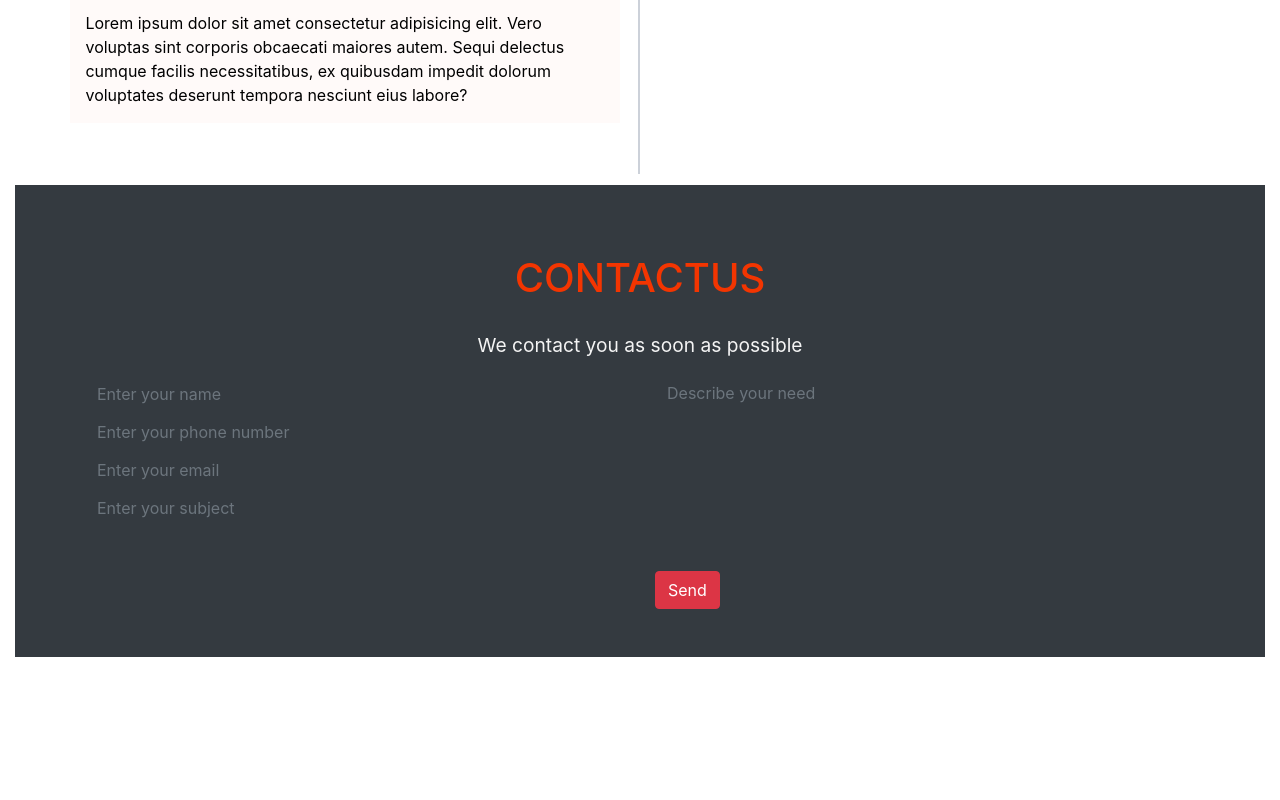
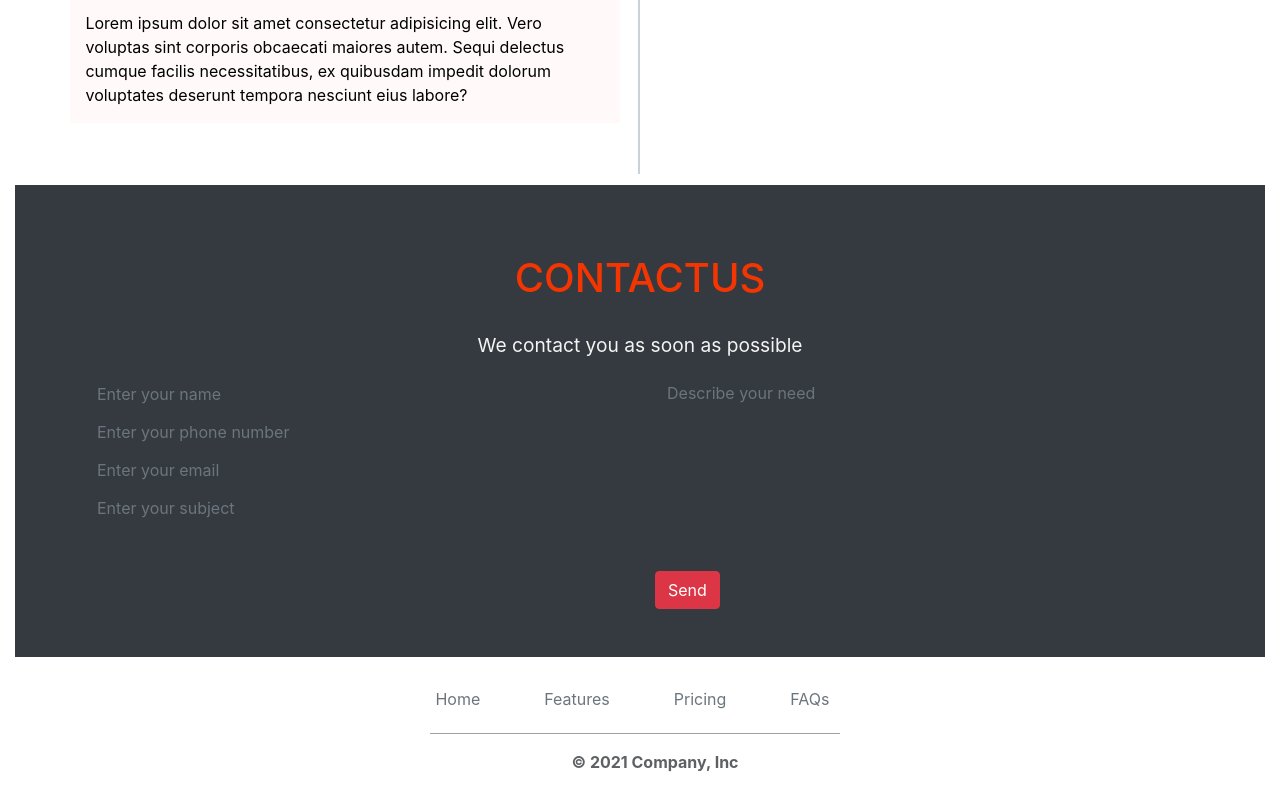
Before and after one commit to SamirAsrafov/portfolio, a React (Create React App) app: page / in a window 1280 px wide. Shown: the part 2432-3232 px from the top of the page. Before the commit the page ends 3089 px from the top, so only its background shows below. Built offline with nearby package versions, Linux system fonts and the light colour scheme.

Commit message:
Sonuncu komponent Footer yaradildi

```diff
--- a/src/App.css
+++ b/src/App.css
@@ -350,3 +350,28 @@ box-shadow: 0 2rem 5rem -3.5rem rgba(0,0,0,0.15);
 .contact-btn{
   margin: 1rem 0 0 0;
 }
+/* footer */
+.footer{
+  display: flex;
+  flex-direction: column;
+  justify-content: center;
+  align-items: center;
+  margin: 15px 10px 10px 0;
+  }
+  .footer ul{
+      display: flex;
+      list-style-type: none;
+      gap: 4rem;
+      cursor: pointer;
+      color: #6c757d;
+      padding: 15px 10px 22px 5px;
+      border-bottom: 1px solid rgb(163, 160, 160);
+  }
+  .footer p{
+      font-weight: bold;
+      padding-left: 40px;
+      color: #5e6164;
+  }
+  .footer ul li:hover{
+    color: var(--primary-hover-red);
+  }
--- a/src/App.js
+++ b/src/App.js
@@ -11,6 +11,7 @@ import AboutMe from './components/AboutMe';
 import Services from './components/Services';
 import Experience from './components/Experience';
 import ContactUs from './components/ContactUs';
+import Footer from './components/Footer';
 
 
 
@@ -24,6 +25,7 @@ function App() {
       <Services />
       <Experience />
       <ContactUs />
+      <Footer />
 
 
     </div>
--- /dev/null
+++ b/src/components/Footer.jsx
@@ -0,0 +1,17 @@
+import React from 'react'
+
+const Footer = () => {
+  return (
+    <div className='footer'>
+<ul>
+    <li>Home</li>
+    <li>Features</li>
+    <li>Pricing</li>
+    <li>FAQs</li>
+</ul>
+<p>© 2021 Company, Inc</p>
+    </div>
+  )
+}
+
+export default Footer
```
